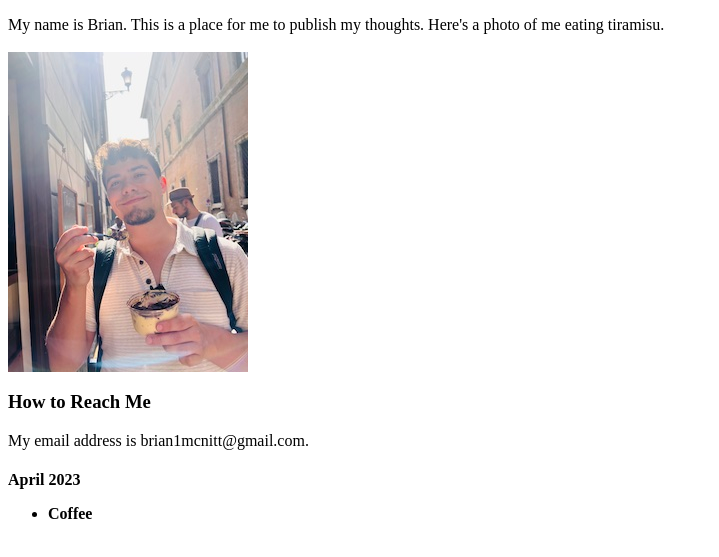
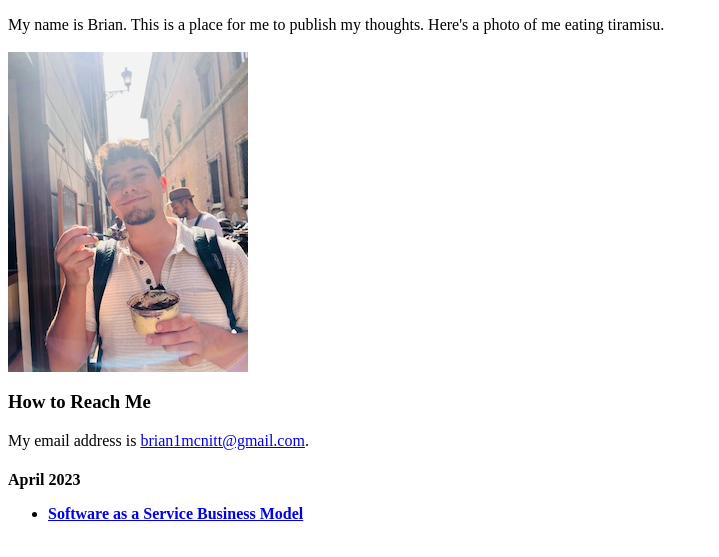
Before and after one commit to mcnib/mcnib.github.io, a plain HTML site: page index.html in a window 1280 px wide. Shown: the part 91-648 px from the top of the page, without its empty margins (0-719 px from the left). Drawn offline with Linux system fonts and the light colour scheme.

Commit message:
Update index.html

```diff
--- a/index.html
+++ b/index.html
@@ -19,11 +19,12 @@ Welcome
 
 <H3>How to Reach Me</H3>
 
-<P> My email address is brian1mcnitt@gmail.com.
+<P> My email address is <a href="mailto:brian1mcnitt@gmail.com">brian1mcnitt@gmail.com</a>.
 
 <H4> April 2023
 
 <ul>
-  <li>Coffee</li>
+  <li><a HREF="http://www.google.com/"
+>Software as a Service Business Model</a></li>
 
 </ul>
```
